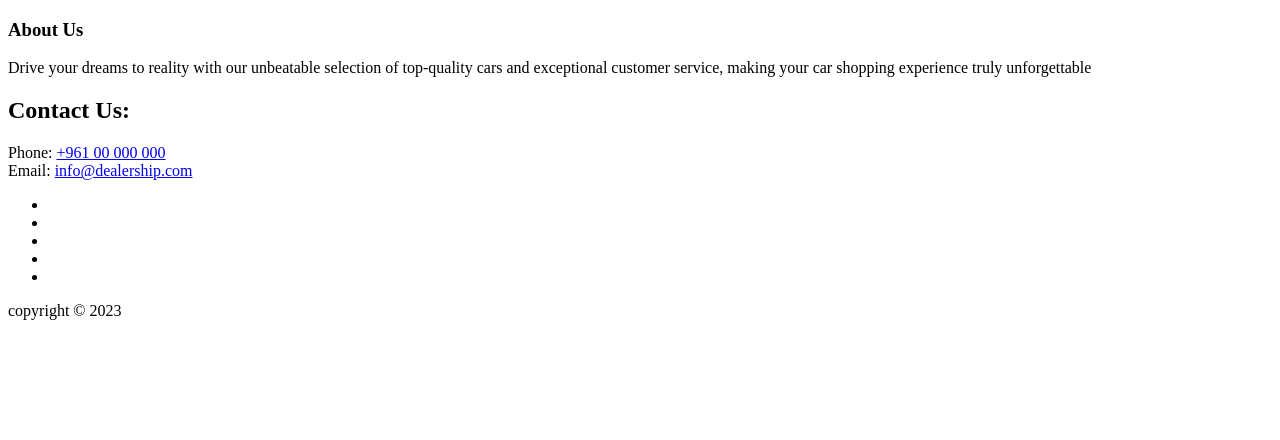
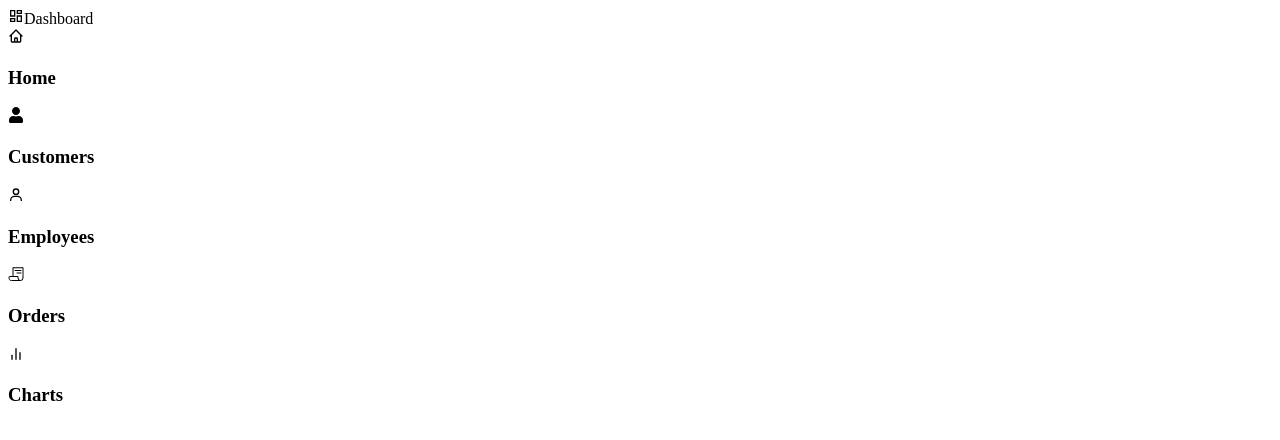
Before and after one commit to bechara-rizk/DealershipTeamOne, a Next.js app: page / in a window 1280 px wide. Shown: the top 440 px of the page. Built offline with nearby package versions, Linux system fonts and the light colour scheme.

Commit message:
implemented dashboard components

```diff
--- /dev/null
+++ b/src/components/Sidebars.js
@@ -0,0 +1,50 @@
+import React from 'react';
+import { MdOutlineDashboard } from "react-icons/md"
+import { HiOutlineHome } from "react-icons/hi";
+import { menuItems } from '../pages/api/dummy';
+import { Link } from "react-router-dom"
+import "../styles"
+// l
+import { FiBarChart2 } from "react-icons/fi";
+import { FaUser } from "react-icons/fa";
+import { BiUser } from "react-icons/bi";
+import { IoReceiptOutline } from "react-icons/io5";
+
+const Sidebar = () => {
+  return (
+
+    <div className="container">
+      <div className="logo">
+        <MdOutlineDashboard className="logo-icon" />
+        <span>Dashboard</span>
+      </div>
+
+      <div className="menu">
+        <div className="item">
+          <HiOutlineHome className="menu-icon"/>
+          <h3>Home</h3>
+        </div>
+
+        <div className="item">
+        <FaUser className="customer-icon" />
+          <h3>Customers</h3>
+        </div>
+
+        <div className="item">
+        <BiUser className="employee-icon" />
+          <h3>Employees</h3>
+        </div>
+        <div className="item">
+        <IoReceiptOutline className="orders-icon" />
+          <h3>Orders</h3>
+        </div>
+        <div className="item">
+        <FiBarChart2 className="chart-icon" />
+          <h3>Charts</h3>
+        </div>
+      </div>
+    </div>
+  )
+}
+
+export default Sidebar
--- a/src/pages/index.js
+++ b/src/pages/index.js
@@ -2,9 +2,10 @@ import styles from '@/styles/Home.module.css'
 import SignUp from '@/screens/products'
 import About from '@/screens/about'
 import Footer from '@/components/footer'
+import Sidebar from '@/components/Sidebars'
 
 export default function Home() {
   return (
-    <Footer></Footer>
+    <Sidebar></Sidebar>
   )
 }
```
